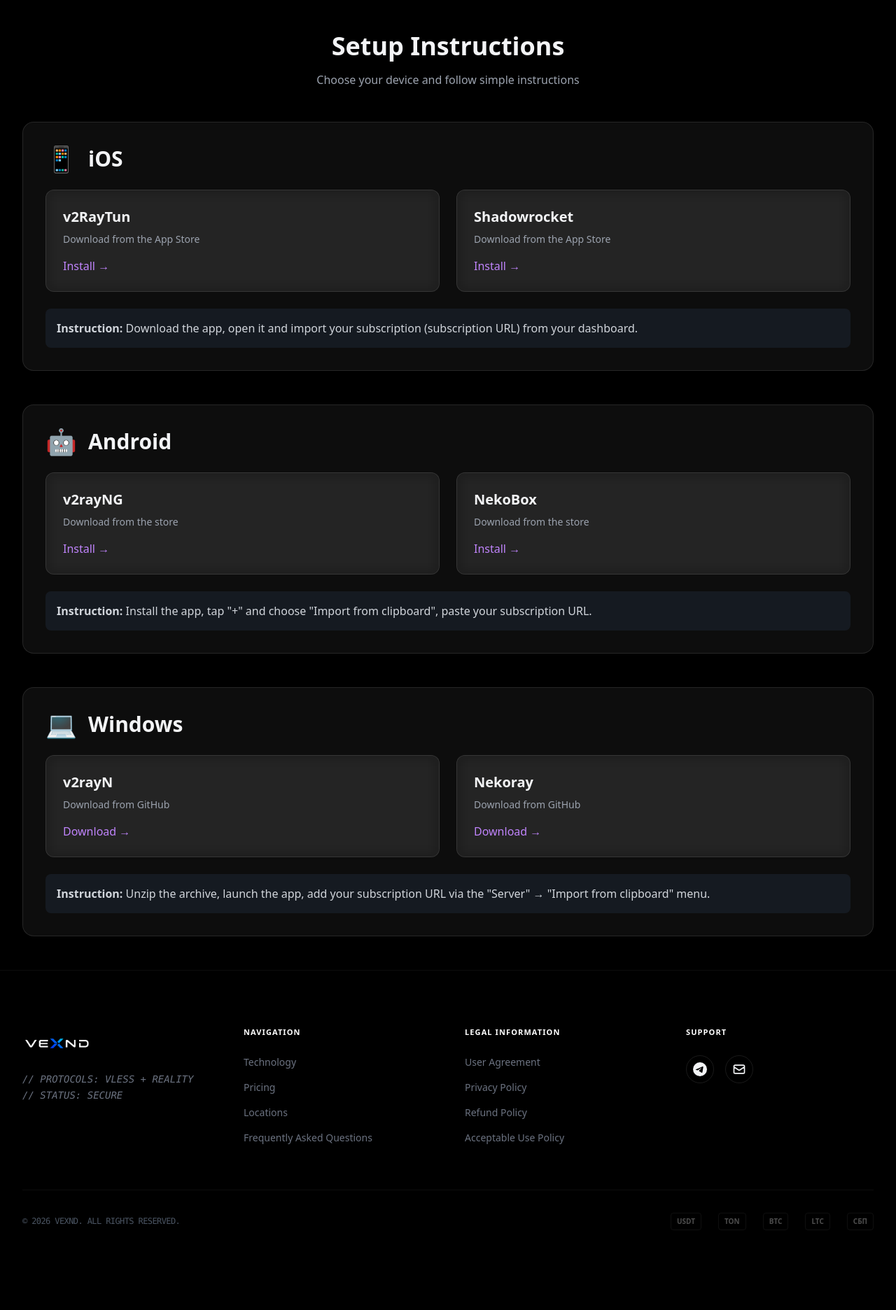
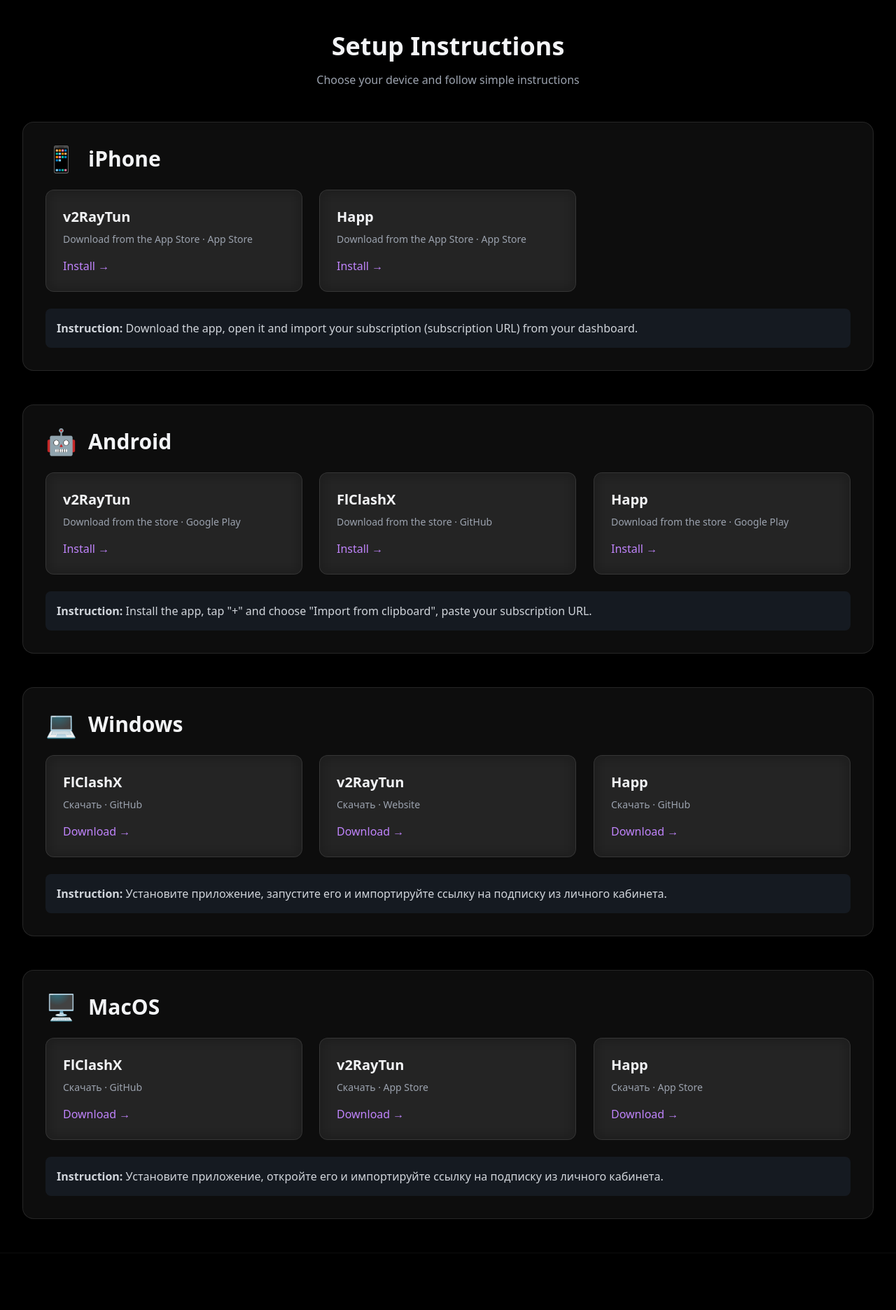
Before and after one commit to DenisGalkin/vexnd, a Flask app: page /en/setup in a window 1280 px wide. Shown: the part 66-1938 px from the top of the page at 70% size. Before the commit the page ends 1824 px from the top, so only its background shows below. Run offline with Flask 3, Linux system fonts and the light colour scheme; some libraries are stand-ins or nearby versions.

Commit message:
Updated client list

```diff
--- a/app/http/routes/pages.py
+++ b/app/http/routes/pages.py
@@ -82,10 +82,27 @@ def set_language(lang):
 
 
 def setup():
+    happ_ios_url = "https://apps.apple.com/ru/app/happ-proxy-utility-plus/id6746188973" if get_locale() == "ru" else "https://apps.apple.com/app/happ-proxy-utility/id6504287215"
     clients = {
-        "ios": [{"name": "v2RayTun", "url": "https://apps.apple.com/app/v2raytun/id6476628951"}, {"name": "Shadowrocket", "url": "#"}],
-        "android": [{"name": "v2rayNG", "url": "#"}, {"name": "NekoBox", "url": "#"}],
-        "windows": [{"name": "v2rayN", "url": "#"}, {"name": "Nekoray", "url": "#"}],
+        "ios": [
+            {"name": "v2RayTun", "url": "https://apps.apple.com/app/v2raytun/id6476628951", "store": "App Store"},
+            {"name": "Happ", "url": happ_ios_url, "store": "App Store"},
+        ],
+        "android": [
+            {"name": "v2RayTun", "url": "https://play.google.com/store/apps/details?id=com.v2raytun.android", "store": "Google Play"},
+            {"name": "FlClashX", "url": "https://github.com/pluralplay/FlClashX/releases/download/v0.3.2/FlClashX-android-universal.apk", "store": "GitHub"},
+            {"name": "Happ", "url": "https://play.google.com/store/apps/details?id=com.happproxy&pcampaignid=web_share", "store": "Google Play"},
+        ],
+        "windows": [
+            {"name": "FlClashX", "url": "https://github.com/pluralplay/FlClashX/releases/latest/download/FlClashX-windows-amd64-setup.exe", "store": "GitHub"},
+            {"name": "v2RayTun", "url": "https://storage.v2raytun.com/v2RayTun_Setup.exe", "store": "Website"},
+            {"name": "Happ", "url": "https://github.com/Happ-proxy/happ-desktop/releases/latest/download/setup-Happ.x64.exe", "store": "GitHub"},
+        ],
+        "macos": [
+            {"name": "FlClashX", "url": "https://github.com/pluralplay/FlClashX/releases/download/v0.3.2/FlClashX-macos-arm64.dmg", "store": "GitHub"},
+            {"name": "v2RayTun", "url": "https://apps.apple.com/app/v2raytun/id6476628951", "store": "App Store"},
+            {"name": "Happ", "url": happ_ios_url, "store": "App Store"},
+        ],
     }
     return render_template("setup.html", clients=clients)
 
--- a/app/ui/templates/setup.html
+++ b/app/ui/templates/setup.html
@@ -10,74 +10,64 @@
     </p>
 
     <div class="space-y-12">
-        <!-- iOS -->
+        {% set sections = [
+            {
+                "key": "ios",
+                "icon": "📱",
+                "title": "iPhone",
+                "download_text": _('Скачать из App Store'),
+                "action_text": _('Установить →'),
+                "instruction": _('Скачайте приложение, откройте его и импортируйте вашу подписку (subscription URL) из личного кабинета.'),
+            },
+            {
+                "key": "android",
+                "icon": "🤖",
+                "title": "Android",
+                "download_text": _('Скачать из магазина'),
+                "action_text": _('Установить →'),
+                "instruction": _('Установите приложение, нажмите "+" и выберите "Импорт из буфера обмена", вставьте ссылку на подписку.'),
+            },
+            {
+                "key": "windows",
+                "icon": "💻",
+                "title": "Windows",
+                "download_text": _('Скачать'),
+                "action_text": _('Скачать →'),
+                "instruction": _('Установите приложение, запустите его и импортируйте ссылку на подписку из личного кабинета.'),
+            },
+            {
+                "key": "macos",
+                "icon": "🖥️",
+                "title": "MacOS",
+                "download_text": _('Скачать'),
+                "action_text": _('Скачать →'),
+                "instruction": _('Установите приложение, откройте его и импортируйте ссылку на подписку из личного кабинета.'),
+            },
+        ] %}
+
+        {% for section in sections %}
         <div class="glass-effect rounded-2xl p-8">
             <div class="flex items-center mb-6">
-                <div class="text-4xl mr-4">📱</div>
-                <h2 class="text-3xl font-bold">iOS</h2>
+                <div class="text-4xl mr-4">{{ section.icon }}</div>
+                <h2 class="text-3xl font-bold">{{ section.title }}</h2>
             </div>
-            <div class="grid md:grid-cols-2 gap-6">
-                {% for client in clients.ios %}
+            <div class="grid md:grid-cols-2 xl:grid-cols-3 gap-6">
+                {% for client in clients[section.key] %}
                 <a href="{{ client.url }}" target="_blank" class="glass-effect p-6 rounded-xl hover:scale-105 transition-all">
                     <h3 class="text-xl font-bold mb-2">{{ client.name }}</h3>
-                    <p class="text-gray-400 text-sm mb-4">{{ _('Скачать из App Store') }}</p>
-                    <div class="text-purple-400">{{ _('Установить →') }}</div>
+                    <p class="text-gray-400 text-sm mb-4">{{ section.download_text }}{% if client.store %} · {{ client.store }}{% endif %}</p>
+                    <div class="text-purple-400">{{ section.action_text }}</div>
                 </a>
                 {% endfor %}
             </div>
             <div class="mt-6 p-4 bg-gray-800/50 rounded-lg">
                 <p class="text-gray-300">
                     <span class="font-bold">{{ _('Инструкция:') }}</span>
-                    {{ _('Скачайте приложение, откройте его и импортируйте вашу подписку (subscription URL) из личного кабинета.') }}
+                    {{ section.instruction }}
                 </p>
             </div>
         </div>
-
-        <!-- Android -->
-        <div class="glass-effect rounded-2xl p-8">
-            <div class="flex items-center mb-6">
-                <div class="text-4xl mr-4">🤖</div>
-                <h2 class="text-3xl font-bold">Android</h2>
-            </div>
-            <div class="grid md:grid-cols-2 gap-6">
-                {% for client in clients.android %}
-                <a href="{{ client.url }}" target="_blank" class="glass-effect p-6 rounded-xl hover:scale-105 transition-all">
-                    <h3 class="text-xl font-bold mb-2">{{ client.name }}</h3>
-                    <p class="text-gray-400 text-sm mb-4">{{ _('Скачать из магазина') }}</p>
-                    <div class="text-purple-400">{{ _('Установить →') }}</div>
-                </a>
-                {% endfor %}
-            </div>
-            <div class="mt-6 p-4 bg-gray-800/50 rounded-lg">
-                <p class="text-gray-300">
-                    <span class="font-bold">{{ _('Инструкция:') }}</span>
-                    {{ _('Установите приложение, нажмите "+" и выберите "Импорт из буфера обмена", вставьте ссылку на подписку.') }}
-                </p>
-            </div>
-        </div>
-
-        <!-- Windows -->
-        <div class="glass-effect rounded-2xl p-8">
-            <div class="flex items-center mb-6">
-                <div class="text-4xl mr-4">💻</div>
-                <h2 class="text-3xl font-bold">Windows</h2>
-            </div>
-            <div class="grid md:grid-cols-2 gap-6">
-                {% for client in clients.windows %}
-                <a href="{{ client.url }}" target="_blank" class="glass-effect p-6 rounded-xl hover:scale-105 transition-all">
-                    <h3 class="text-xl font-bold mb-2">{{ client.name }}</h3>
-                    <p class="text-gray-400 text-sm mb-4">{{ _('Скачать с GitHub') }}</p>
-                    <div class="text-purple-400">{{ _('Скачать →') }}</div>
-                </a>
-                {% endfor %}
-            </div>
-            <div class="mt-6 p-4 bg-gray-800/50 rounded-lg">
-                <p class="text-gray-300">
-                    <span class="font-bold">{{ _('Инструкция:') }}</span>
-                    {{ _('Распакуйте архив, запустите приложение, добавьте ссылку на подписку через меню "Сервер" → "Импорт из буфера".') }}
-                </p>
-            </div>
-        </div>
+        {% endfor %}
     </div>
 </div>
 {% endblock %}
```
Also changed, not shown: app/bot/content.py (+27 -12 lines).
